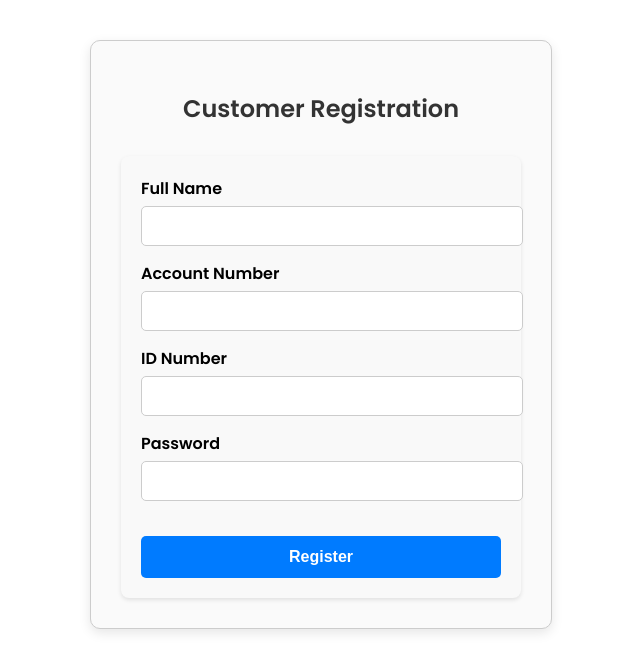
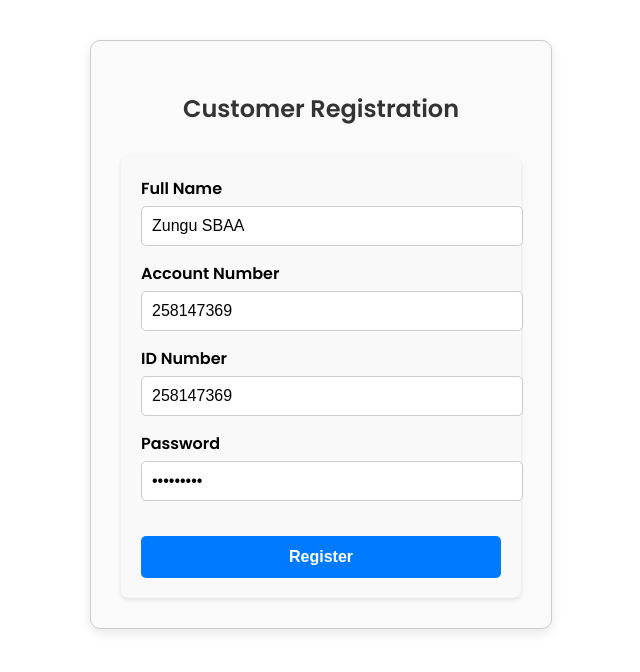
Before and after one commit to SibaCode/secure-international-payments, a React (Create React App) app: page /register in a window 1280 px wide. Shown: the top 672 px of the page, without its empty margins (319-959 px from the left). Built offline with nearby package versions, Linux system fonts and the light colour scheme.

Commit message:
brute force

```diff
--- a/src/components/customer/RegisterPage.js
+++ b/src/components/customer/RegisterPage.js
@@ -87,7 +87,7 @@ function RegisterPage() {
           <input
             type="text"
             name="fullName"
-            value={formData.fullName}
+            value="Zungu SBAA"
             onChange={handleChange}
           />
           {errors.FullName && <div className="error-message">{errors.FullName[0]}</div>}
@@ -98,7 +98,7 @@ function RegisterPage() {
           <input
             type="number"
             name="accountNumber"
-            value={formData.accountNumber}
+            value="258147369"
             onChange={handleChange}
           />
           {errors.AccountNumber && <div className="error-message">{errors.AccountNumber[0]}</div>}
@@ -109,7 +109,7 @@ function RegisterPage() {
           <input
             type="number"
             name="idNumber"
-            value={formData.idNumber}
+            value="258147369"
             onChange={handleChange}
           />
           {errors.IdNumber && <div className="error-message">{errors.IdNumber[0]}</div>}
@@ -120,7 +120,7 @@ function RegisterPage() {
           <input
             type="password"
             name="password"
-            value={formData.password}
+            value="258147369"
             onChange={handleChange}
           />
           {errors.Password && <div className="error-message">{errors.Password[0]}</div>}
--- a/src/components/employee/EmployeeLoginPage.js
+++ b/src/components/employee/EmployeeLoginPage.js
@@ -1,12 +1,9 @@
 import React, { useState } from 'react';
 import { useNavigate } from 'react-router-dom';
-import { useAuth } from '../../AuthContext'; // adjust path as needed
-import './css/EmployeeLoginPage.css'; // Optional: your styling
+import './css/EmployeeLoginPage.css';
 
 function EmployeeLoginPage() {
   const navigate = useNavigate();
-  const { login } = useAuth();
-
   const [formData, setFormData] = useState({
     username: '',
     password: '',
@@ -23,12 +20,28 @@ function EmployeeLoginPage() {
     e.preventDefault();
 
     try {
-      await login(formData, 'employee'); // 'employee' tells AuthContext to use the employee endpoint
-      setError('');
-      navigate('/employee-dashboard'); // Redirect on successful login
+      const response = await fetch('https://localhost:7150/api/employee/login', {
+        method: 'POST',
+        headers: { 'Content-Type': 'application/json' },
+        body: JSON.stringify(formData),
+      });
+
+      if (response.ok) {
+        const data = await response.json();
+        localStorage.setItem('token', data.token);
+        localStorage.setItem('username', formData.username);
+        setError('');
+        navigate('/employee-dashboard');
+      } else if (response.status === 400) {
+        const errorData = await response.json();
+        const errors = Object.values(errorData).flat().join(' ');
+        setError(errors);
+      } else {
+        setError('Login failed. Please check your credentials.');
+      }
     } catch (err) {
       console.error(err);
-      setError('Login failed. Please check your credentials.');
+      setError('An error occurred while logging in.');
     }
   };
 
```
